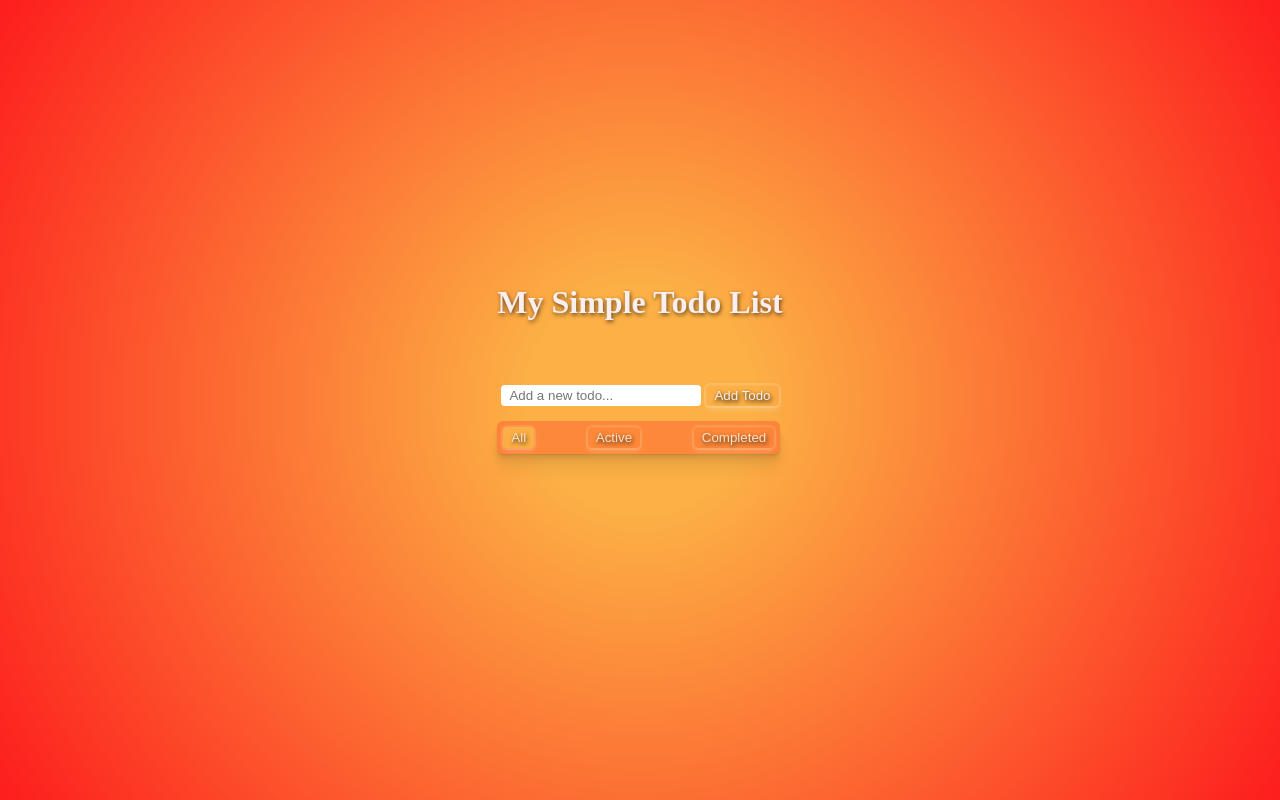
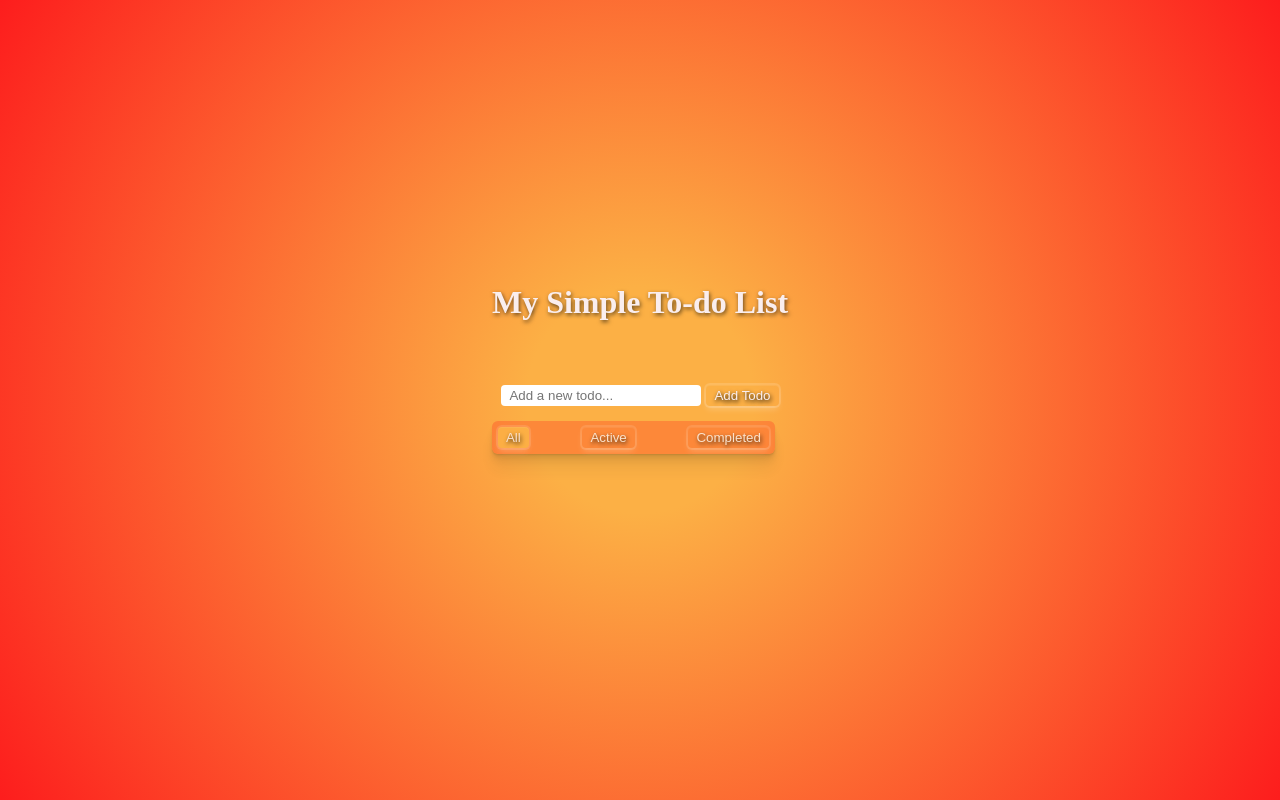
Before and after one commit to gotcurds/todo-halloween-style, a React (Vite) app in the folder my-todo-app/: page / in a window 1280 px wide. Built offline with nearby package versions, Linux system fonts and the light colour scheme.

Commit message:
fixed the todo naming convention

```diff
--- a/my-todo-app/src/App.jsx
+++ b/my-todo-app/src/App.jsx
@@ -42,7 +42,7 @@ function App() {
     };
     return (
         <div>
-            <h1 className="logo">My Simple Todo List</h1>
+            <h1 className="logo">My Simple To-do List</h1>
 
             <form className="input-bar" onSubmit={handleSubmit}>
                 <input
```
Also changed, not shown: 1 other file (tests, documents, lock files or other folders).
